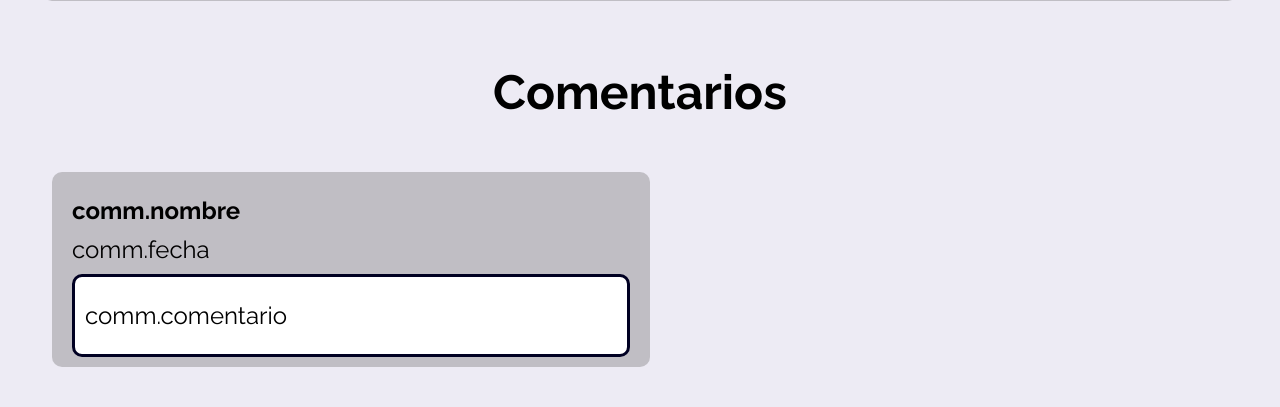
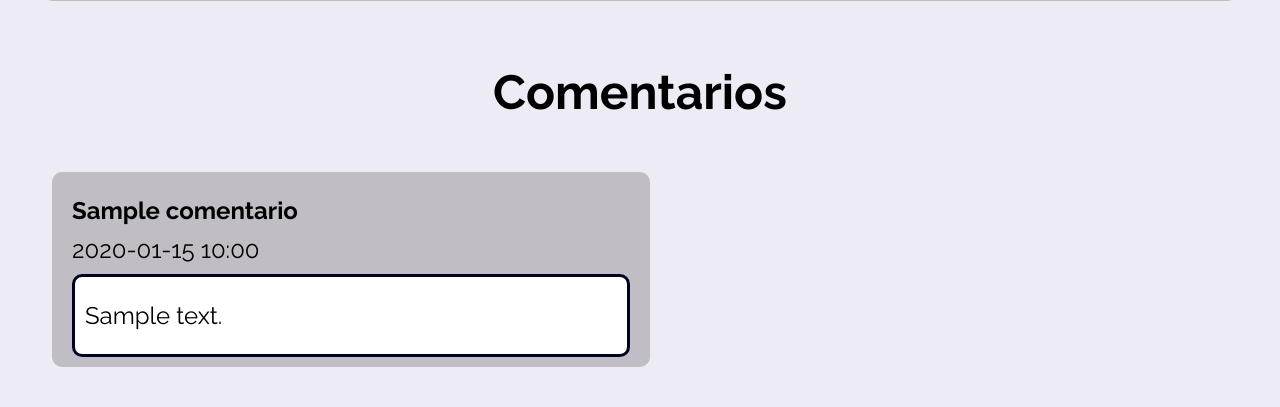
Before and after one commit to devrr0/desarrollo_web_rocio_farias, a Flask app: page /activitie/1 in a window 1280 px wide. Shown: the part 1289-1696 px from the top of the page. Run offline with Flask 3, Linux system fonts and the light colour scheme; tables that the repository leaves empty hold one stand-in row (values such as "Sample post").

Commit message:
Update: Implement asynchronous calls to display comments

```diff
--- a/flask_app/app.py
+++ b/flask_app/app.py
@@ -111,8 +111,19 @@ def info_activitie(activitie_id):
 
         if validate_form_comment(nombre, comText):
             db.create_comment(nombre, comText, act_id)
-        #return redirect(url_for("info_activitie"))
         return jsonify({"status": "ok"})
+
+@app.route("/comment/<int:activitie_id>", methods=["GET"])
+def get_comment(activitie_id):
+    all_comments = db.get_comments(activitie_id)
+    comments = []
+    for comm in all_comments:
+        comments.append({
+            "nombre": comm.nombre,
+            "comentario": comm.texto,
+            "fecha": comm.fecha.strftime('%Y-%m-%d %H:%M')
+        })
+    return jsonify({"status": "ok", "data": comments})
 
 
 @app.route("/post-activitie", methods=["GET", "POST"])
--- a/flask_app/static/js/info-act.js
+++ b/flask_app/static/js/info-act.js
@@ -77,6 +77,7 @@ const agregarComentario = () => {
     })
     .then(data => {
         document.getElementById("problem-msg").innerText = "Comentario agregado correctamente";
+        fetchAJAX(`/comment/${act_id}`);
         myForm.reset();
     })
     .catch((error) => {
@@ -87,6 +88,51 @@ const agregarComentario = () => {
     });
 }
 
+let populateComments = (comments) => {
+    const container = document.getElementById('comments-container');
+    container.innerHTML = '';
+
+    comments.forEach((comm) => {
+        const div = document.createElement('div');
+        div.classList.add("main-container-comment");
+
+        div.innerHTML = `
+            <p class="small-text"><strong>${comm.nombre}</strong></p>
+            <p class="small-text">${comm.fecha}</p>
+            <div class="comment-container">
+                <p class="small-text">${comm.comentario}</p>
+            </div>
+            `;
+        container.appendChild(div);
+    });
+}
+
+let fetchAJAX = (url) => {
+  fetch(url)
+    .then((response) => {
+      if (!response.ok) {
+        throw new Error("Network response was not ok");
+      }
+      return response.json();
+    })
+    .then((ajaxResponse) => {
+      populateComments(ajaxResponse["data"]);
+      console.log(ajaxResponse);
+    })
+    .catch((error) => {
+      console.error(
+        "There has been a problem with your fetch operation:",
+        error
+      );
+    });
+};
+
+let handleAJAX = (event) => {
+    let act_id = myForm["act_id"].value;
+    fetchAJAX(`/comment/${act_id}`);
+};
+
+document.addEventListener('DOMContentLoaded', handleAJAX)
 
 let btnInfo = document.getElementById("close-box");
 let btnForms = document.getElementById("btn-add-com")
--- a/flask_app/templates/html/info-act.html
+++ b/flask_app/templates/html/info-act.html
@@ -88,19 +88,7 @@
     </div>
     <div class="main-container">
         <h1> Comentarios </h1>
-        <div class="comment-column">
-            {% if comment%}
-                {% for comm in comment %}
-                <div class="main-container-comment">
-                    <p class="small-text"><strong>comm.nombre</strong></p>
-                    <p class="small-text">comm.fecha</p>
-                    <div class="comment-container">
-                        <p class="small-text">comm.comentario</p>
-                    </div>
-                </div>
-                {% endfor%}
-            {% endif %}
-        </div>
+        <div class="comment-column" id="comments-container"></div>
     </div>
     {% endblock %}
     {% block javascript %}
```
